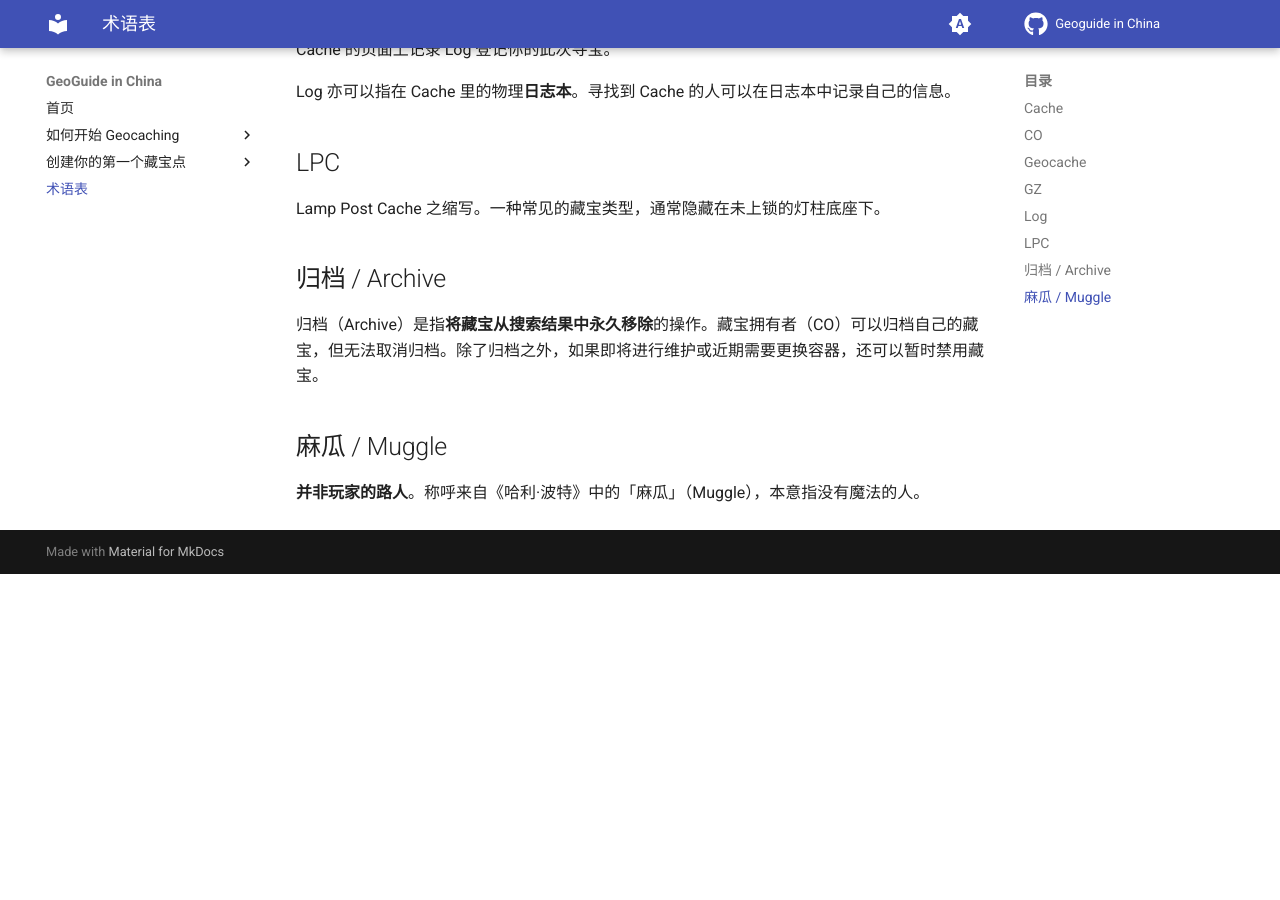
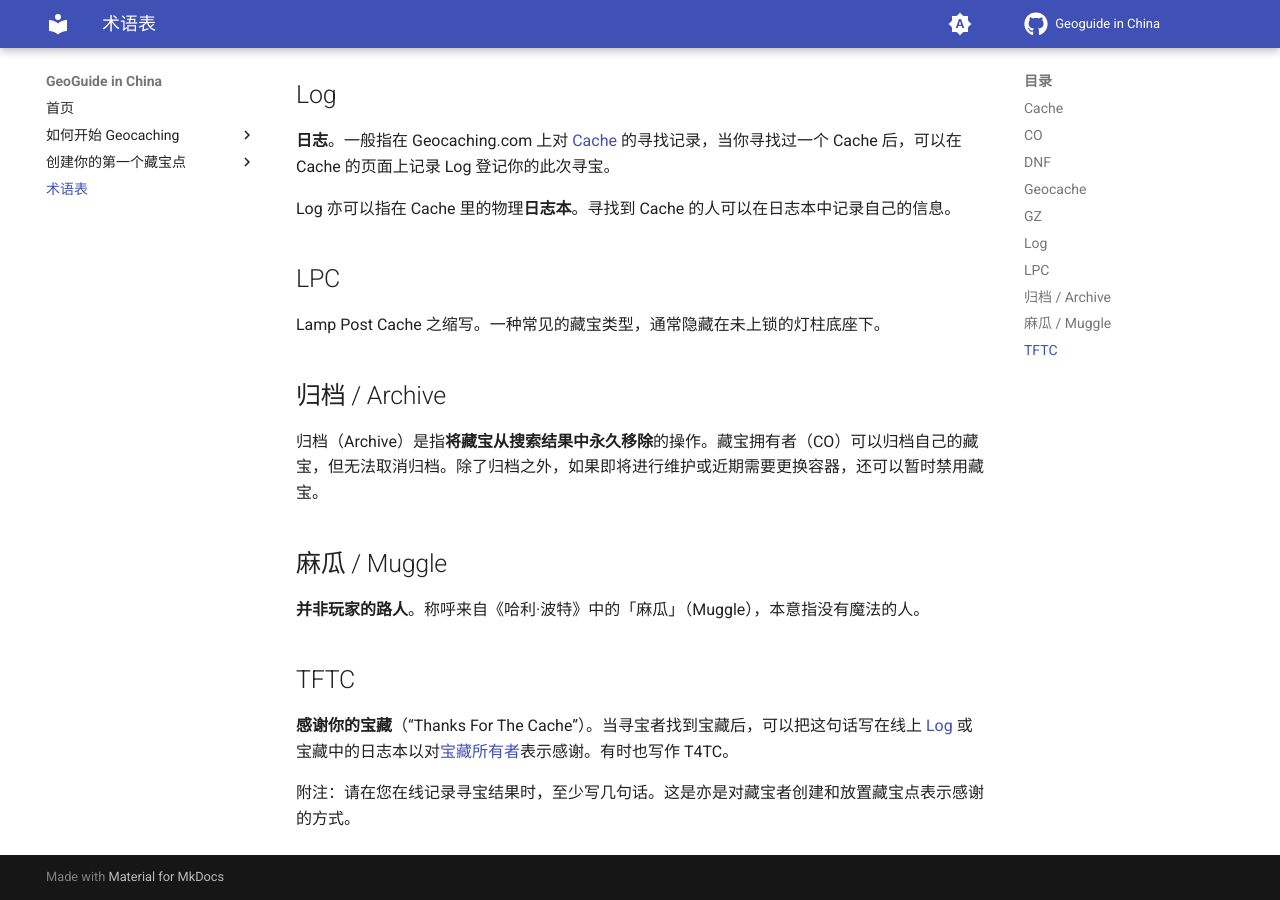
Before and after one commit to Konano/geoguide-in-china, an MkDocs documentation site: the page built from docs/glossary.md, in a window 1280 px wide and 900 px high, scrolled down 802 px. Built offline with MkDocs 1.6.1 and Material for MkDocs 9.7.7, drawn with Linux system fonts in a browser that asks for light colours; comment, search, counter and statistics services are not loaded; before the commit the page ends 1376 px from its top, so only the background shows below that; some of the changed text lies outside the part shown.

Commit message:
新增术语：DNF、TFTC

```diff
--- a/docs/glossary.md
+++ b/docs/glossary.md
@@ -9,6 +9,9 @@
 ## CO
 
 [Cache](#geocache) Owner 之缩写，即**宝藏所有者**。
+
+## DNF
+**没有找到**（“Did Not Find）。指寻宝者未能找到藏宝，记录于线上 [Log](#log)。
 
 ## Geocache
 
@@ -35,3 +38,9 @@ Lamp Post Cache 之缩写。一种常见的藏宝类型，通常隐藏在未上
 ## 麻瓜 / Muggle
 
 **并非玩家的路人**。称呼来自《哈利·波特》中的「麻瓜」（Muggle），本意指没有魔法的人。
+
+## TFTC
+
+**感谢你的宝藏**（“Thanks For The Cache”）。当寻宝者找到宝藏后，可以把这句话写在线上 [Log](#log) 或宝藏中的日志本以对[宝藏所有者](#co)表示感谢。有时也写作 T4TC。
+
+附注：请在您在线记录寻宝结果时，至少写几句话。这是亦是对藏宝者创建和放置藏宝点表示感谢的方式。
```
